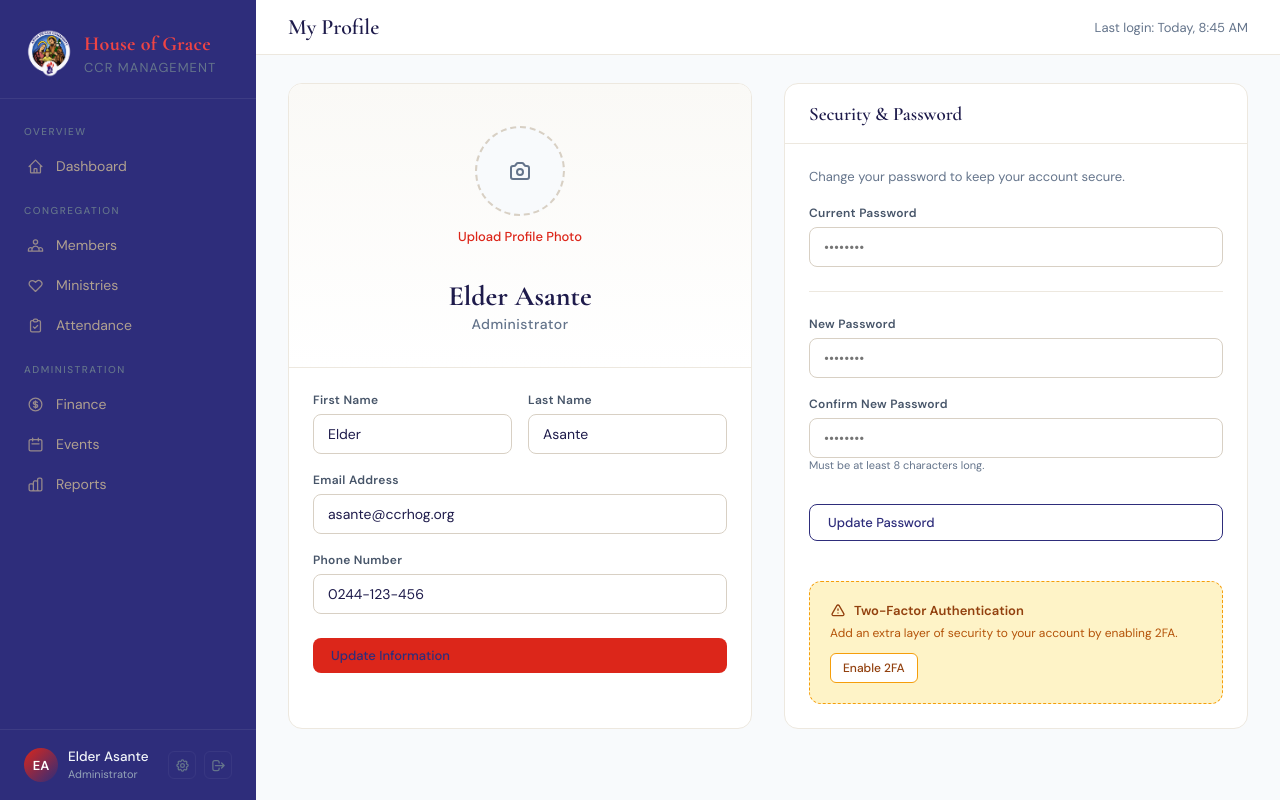
After one commit to YawEffah/hog-ccr, a PHP site: page /profile.php in a window 1280 px wide. The commit adds this page. Run offline with PHP 8.4, Linux system fonts and the light colour scheme.

Commit message:
:add profile page

```diff
--- a/assets/css/styles.css
+++ b/assets/css/styles.css
@@ -159,15 +159,66 @@ h3,
   flex-shrink: 0;
 }
 
+.user-info {
+  flex: 1;
+  min-width: 0;
+  display: flex;
+  flex-direction: column;
+  justify-content: center;
+}
+
 .user-info p {
-  font-size: 13px;
+  font-size: 13.5px;
   color: #F1F5F9;
   font-weight: 500;
+  white-space: nowrap;
+  overflow: hidden;
+  text-overflow: ellipsis;
+  line-height: 1.2;
 }
 
 .user-info span {
   font-size: 11px;
+  color: #94A3B8;
+  white-space: nowrap;
+  overflow: hidden;
+  text-overflow: ellipsis;
+  margin-top: 1px;
+}
+
+.user-actions {
+  margin-left: auto;
+  display: flex;
+  gap: 8px;
+}
+
+.action-btn {
+  width: 28px;
+  height: 28px;
+  border-radius: 6px;
+  display: flex;
+  align-items: center;
+  justify-content: center;
   color: var(--muted);
+  transition: all 0.16s;
+  border: 1px solid rgba(255, 255, 255, 0.05);
+}
+
+.action-btn svg {
+  width: 15px;
+  height: 15px;
+}
+
+.action-btn:hover {
+  background: rgba(201, 168, 76, 0.15);
+  color: var(--gold-light);
+  border-color: rgba(201, 168, 76, 0.3);
+}
+
+.action-btn.logout:hover {
+  background: rgba(220, 38, 26, 0.1);
+  color: #ef4444;
+  border-color: rgba(220, 38, 26, 0.2);
 }
 
 /* Main content */
@@ -1059,3 +1110,39 @@ select.form-control {
     font-size: 11px;
   }
 }
+
+/* Profile Page Styles */
+.profile-photo-section {
+  text-align: center;
+  padding: 42px 24px 34px;
+  border-bottom: 1px solid #EDE8DF;
+  background: linear-gradient(to bottom, #FAF9F6, #FFFFFF);
+  display: flex;
+  flex-direction: column;
+  align-items: center;
+}
+
+.profile-photo-section h2 {
+  font-family: 'Cormorant Garamond', serif;
+  font-size: 28px;
+  color: var(--deep2);
+  margin-top: 10px;
+  margin-bottom: 2px;
+}
+
+.profile-photo-section p {
+  font-size: 14px;
+  color: var(--muted);
+  font-weight: 500;
+  letter-spacing: 0.5px;
+}
+
+.security-card {
+  height: 100%;
+}
+
+.form-help {
+  font-size: 11px;
+  color: var(--muted);
+  margin-top: 4px;
+}
--- a/includes/sidebar.php
+++ b/includes/sidebar.php
@@ -86,6 +86,19 @@ $currentUser = $currentUser ?? [
         <p><?= htmlspecialchars($currentUser['name']) ?></p>
         <span><?= htmlspecialchars($currentUser['role']) ?></span>
       </div>
+      <div class="user-actions">
+        <a href="profile.php" class="action-btn" title="Settings">
+          <svg fill="none" viewBox="0 0 24 24" stroke="currentColor" stroke-width="2">
+            <path stroke-linecap="round" stroke-linejoin="round" d="M10.325 4.317c.426-1.756 2.924-1.756 3.35 0a1.724 1.724 0 002.573 1.066c1.543-.94 3.31.826 2.37 2.37a1.724 1.724 0 001.065 2.572c1.756.426 1.756 2.924 0 3.35a1.724 1.724 0 00-1.066 2.573c.94 1.543-.826 3.31-2.37 2.37a1.724 1.724 0 00-2.572 1.065c-.426 1.756-2.924 1.756-3.35 0a1.724 1.724 0 00-2.573-1.066c-1.543.94-3.31-.826-2.37-2.37a1.724 1.724 0 00-1.065-2.572c-1.756-.426-1.756-2.924 0-3.35a1.724 1.724 0 001.066-2.573c-.94-1.543.826-3.31 2.37-2.37.996.608 2.296.07 2.572-1.065z" />
+            <path stroke-linecap="round" stroke-linejoin="round" d="M15 12a3 3 0 11-6 0 3 3 0 016 0z" />
+          </svg>
+        </a>
+        <a href="logout.php" class="action-btn logout" title="Logout">
+          <svg fill="none" viewBox="0 0 24 24" stroke="currentColor" stroke-width="2">
+            <path stroke-linecap="round" stroke-linejoin="round" d="M17 16l4-4m0 0l-4-4m4 4H7m6 4v1a3 3 0 01-3 3H6a3 3 0 01-3-3V7a3 3 0 013-3h4a3 3 0 013 3v1" />
+          </svg>
+        </a>
+      </div>
     </div>
   </div>
 </aside>
--- /dev/null
+++ b/profile.php
@@ -0,0 +1,222 @@
+<?php
+/**
+ * User Profile & Settings Page
+ *
+ * BACKEND CONTRACT:
+ * Expected variables:
+ * @var array $currentUser { id, first_name, last_name, email, phone, role, photo_url, initials }
+ */
+
+$pageTitle = 'My Profile';
+$activePage = 'profile'; // slug to avoid sidebar highlights if not matched, or specifically highlight settings
+require_once 'includes/head.php';
+
+// Mock data (Backend team will replace this with logged-in user session data)
+$user_data = $currentUser ?? [
+  'id' => 'USR-001',
+  'first_name' => 'Elder',
+  'last_name' => 'Asante',
+  'email' => 'asante@ccrhog.org',
+  'phone' => '0244-123-456',
+  'role' => 'Administrator',
+  'initials' => 'EA',
+  'photo_url' => null
+];
+
+// Ensure sidebar uses the same data
+$currentUser = $user_data;
+$currentUser['name'] = $user_data['first_name'] . ' ' . $user_data['last_name'];
+?>
+<!DOCTYPE html>
+<html lang="en">
+
+<?php require_once 'includes/head.php'; ?>
+
+<body>
+
+  <?php require_once 'includes/sidebar.php'; ?>
+
+  <!-- MAIN CONTENT -->
+  <main id="main">
+
+    <div id="page-profile" class="page">
+      <div class="topbar">
+        <div style="display:flex;align-items:center;">
+          <button class="mobile-toggle" onclick="toggleSidebar()">
+            <svg width="24" height="24" fill="none" viewBox="0 0 24 24" stroke="currentColor" stroke-width="2">
+              <path stroke-linecap="round" stroke-linejoin="round" d="M4 6h16M4 12h16M4 18h16" />
+            </svg>
+          </button>
+          <div class="topbar-title">My Profile</div>
+        </div>
+        <div class="topbar-actions">
+          <span style="font-size: 13px; color: var(--muted);">Last login: Today, 8:45 AM</span>
+        </div>
+      </div>
+
+      <div class="content">
+        <div class="grid-2" style="gap:32px;">
+
+          <!-- Personal Information Card -->
+          <div class="card">
+            <div class="profile-photo-section">
+              <div class="photo-upload-container">
+                <div class="photo-upload-circle" onclick="document.getElementById('profilePhoto').click()">
+                  <img id="profilePhotoPreview" src="<?= $user_data['photo_url'] ?: '' ?>"
+                    style="<?= $user_data['photo_url'] ? '' : 'display:none;' ?>">
+                  <div class="photo-upload-overlay" id="profilePhotoPlaceholder"
+                    style="<?= $user_data['photo_url'] ? 'display:none;' : '' ?>">
+                    <svg width="24" height="24" fill="none" viewBox="0 0 24 24" stroke="currentColor" stroke-width="2">
+                      <path stroke-linecap="round" stroke-linejoin="round"
+                        d="M3 9a2 2 0 012-2h.93a2 2 0 001.664-.89l.812-1.22A2 2 0 0110.07 4h3.86a2 2 0 011.664.89l.812 1.22A2 2 0 0018.07 7H19a2 2 0 012 2v9a2 2 0 01-2 2H5a2 2 0 01-2-2V9z" />
+                      <path stroke-linecap="round" stroke-linejoin="round" d="M15 13a3 3 0 11-6 0 3 3 0 016 0z" />
+                    </svg>
+                  </div>
+                </div>
+                <label class="photo-upload-label" onclick="document.getElementById('profilePhoto').click()">Upload
+                  Profile Photo</label>
+                <input type="file" id="profilePhoto" name="profile_photo" hidden accept="image/*"
+                  onchange="handlePreview(this, 'profilePhotoPreview', 'profilePhotoPlaceholder')">
+              </div>
+              <h2 id="profileDisplayName">
+                <?= htmlspecialchars($user_data['first_name'] . ' ' . $user_data['last_name']) ?>
+              </h2>
+              <p id="profileDisplayRole"><?= htmlspecialchars($user_data['role']) ?></p>
+            </div>
+
+            <div class="card-body">
+              <form action="" method="POST" id="profileUpdateForm">
+                <div class="grid-2" style="gap:16px;">
+                  <div class="form-group">
+                    <label class="form-label">First Name</label>
+                    <input class="form-control" name="first_name"
+                      value="<?= htmlspecialchars($user_data['first_name']) ?>">
+                  </div>
+                  <div class="form-group">
+                    <label class="form-label">Last Name</label>
+                    <input class="form-control" name="last_name"
+                      value="<?= htmlspecialchars($user_data['last_name']) ?>">
+                  </div>
+                </div>
+
+                <div class="form-group">
+                  <label class="form-label">Email Address</label>
+                  <input class="form-control" name="email" type="email"
+                    value="<?= htmlspecialchars($user_data['email']) ?>">
+                </div>
+
+                <div class="form-group">
+                  <label class="form-label">Phone Number</label>
+                  <input class="form-control" name="phone" value="<?= htmlspecialchars($user_data['phone']) ?>">
+                </div>
+
+                <div style="margin-top:24px;">
+                  <button type="submit" class="btn btn-primary" style="width:100%;">Update Information</button>
+                </div>
+              </form>
+            </div>
+          </div>
+
+          <!-- Security & Access Card -->
+          <div class="card security-card">
+            <div class="card-header">
+              <h3>Security & Password</h3>
+            </div>
+            <div class="card-body">
+              <p style="font-size:13px; color:var(--muted); margin-bottom:20px;">Change your password to keep your
+                account secure.</p>
+
+              <form action="" method="POST" id="passwordUpdateForm">
+                <div class="form-group">
+                  <label class="form-label">Current Password</label>
+                  <input class="form-control" type="password" name="current_password" placeholder="••••••••">
+                </div>
+
+                <div style="height:1px; background:#EDE8DF; margin:24px 0;"></div>
+
+                <div class="form-group">
+                  <label class="form-label">New Password</label>
+                  <input class="form-control" type="password" name="new_password" placeholder="••••••••">
+                </div>
+
+                <div class="form-group">
+                  <label class="form-label">Confirm New Password</label>
+                  <input class="form-control" type="password" name="confirm_password" placeholder="••••••••">
+                  <span class="form-help">Must be at least 8 characters long.</span>
+                </div>
+
+                <div style="margin-top:32px;">
+                  <button type="submit" class="btn btn-outline"
+                    style="width:100%; border-color:var(--deep); color:var(--deep);">Update Password</button>
+                </div>
+              </form>
+
+              <div
+                style="margin-top:40px; padding:20px; background:#FEF3C7; border-radius:12px; border:1px dashed #F59E0B;">
+                <h4
+                  style="font-size:13px; font-weight:700; color:#92400E; margin-bottom:6px; display:flex; align-items:center; gap:8px;">
+                  <svg width="16" height="16" fill="none" viewBox="0 0 24 24" stroke="currentColor" stroke-width="2">
+                    <path stroke-linecap="round" stroke-linejoin="round"
+                      d="M12 9v2m0 4h.01m-6.938 4h13.856c1.54 0 2.502-1.667 1.732-3L13.732 4c-.77-1.333-2.694-1.333-3.464 0L3.34 16c-.77 1.333.192 3 1.732 3z" />
+                  </svg>
+                  Two-Factor Authentication
+                </h4>
+                <p style="font-size:12px; color:#B45309; margin-bottom:12px;">Add an extra layer of security to your
+                  account by enabling 2FA.</p>
+                <button class="btn btn-sm" style="background:white; color:#92400E; border:1px solid #F59E0B;">Enable
+                  2FA</button>
+              </div>
+            </div>
+          </div>
+
+        </div>
+      </div>
+    </div>
+
+  </main>
+
+  <script src="assets/js/main.js"></script>
+  <script>
+    // Handle photo preview
+    function handlePreview(input, previewId, placeholderId) {
+      if (input.files && input.files[0]) {
+        const reader = new FileReader();
+        reader.onload = function (e) {
+          const preview = document.getElementById(previewId);
+          preview.src = e.target.result;
+          preview.style.display = 'block';
+          if (placeholderId) document.getElementById(placeholderId).style.display = 'none';
+        };
+        reader.readAsDataURL(input.files[0]);
+      }
+    }
+
+    // Live name update
+    const fnInput = document.querySelector('[name="first_name"]');
+    const lnInput = document.querySelector('[name="last_name"]');
+    const displayNames = [document.getElementById('profileDisplayName'), document.querySelector('.user-info p')];
+
+    function updateDisplayName() {
+      const name = (fnInput.value + ' ' + lnInput.value).trim();
+      displayNames.forEach(el => {
+        if (el) el.textContent = name || 'User Name';
+      });
+    }
+
+    fnInput.addEventListener('input', updateDisplayName);
+    lnInput.addEventListener('input', updateDisplayName);
+
+    // Simple validation feedback for password
+    document.getElementById('passwordUpdateForm').addEventListener('submit', function (e) {
+      const newPass = this.querySelector('[name="new_password"]').value;
+      const confPass = this.querySelector('[name="confirm_password"]').value;
+
+      if (newPass && newPass !== confPass) {
+        e.preventDefault();
+        alert('New passwords do not match!');
+      }
+    });
+  </script>
+</body>
+
+</html>
```
